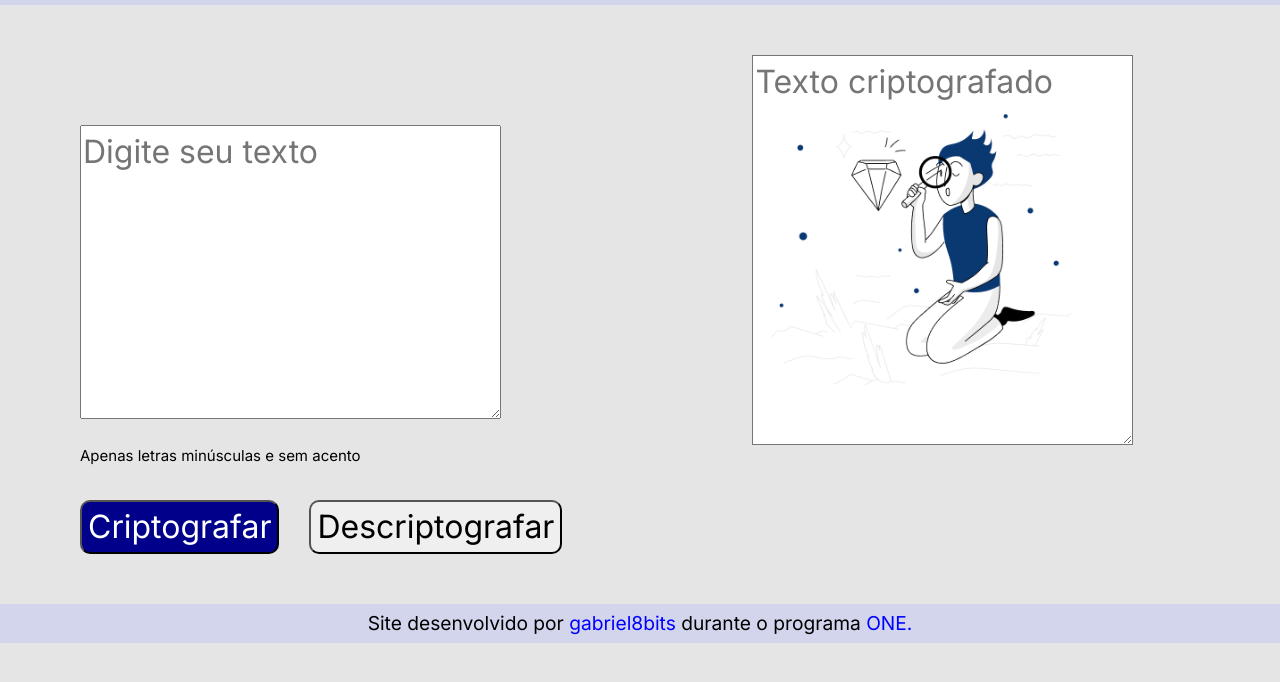
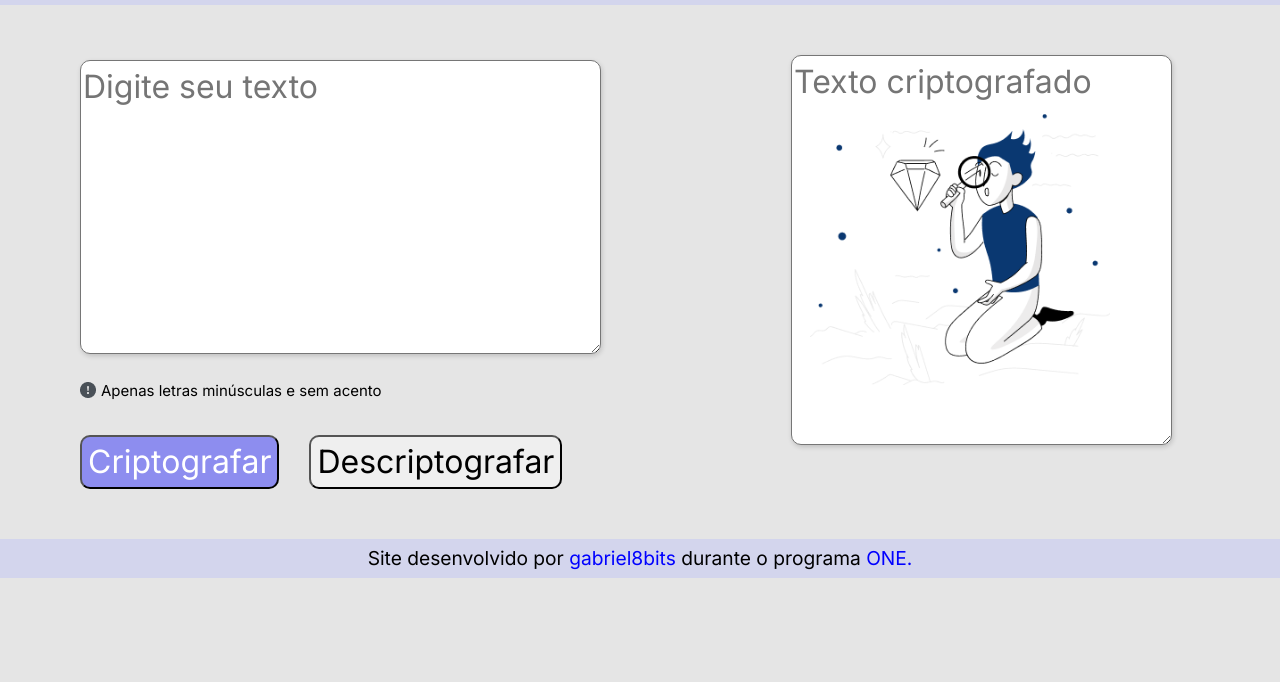
Before and after one commit to gabriel8bits/encripitador-one-oracle, a plain HTML site: page index.html in a window 1280 px wide. Shown: the part 56-738 px from the top of the page. Drawn offline with Linux system fonts and the light colour scheme.

Commit message:
adição de sombras, favico e texto de aviso

```diff
--- a/index.html
+++ b/index.html
@@ -7,6 +7,7 @@
     <title>Encriptador</title>
     <link rel="stylesheet" href="style/reset.css">
     <link rel="stylesheet" href="style/style.css">
+    <link rel="shortcut icon" href="img/favicon.ico" type="image/x-icon">
 </head>
 <body>
 
@@ -17,10 +18,10 @@
     <main>
         <section>
 
-            <textarea class="input-texto" cols="" rows="6" placeholder="Digite seu texto"></textarea>
+            <textarea class="input-texto" cols="25" rows="6" placeholder="Digite seu texto"></textarea>
 
             <div id="div-desaparece">
-                <h6 class="informacao">Apenas letras minúsculas e sem acento</h6>
+                <h6 class="informacao"> <img src="img/icone_aviso.png" alt="icone de aviso" class="icone-aviso">Apenas letras minúsculas e sem acento</h6>
             </div>
 
             <div class="botoes">
--- a/style/style.css
+++ b/style/style.css
@@ -22,8 +22,23 @@ main {
     margin: 0 0 50px 80px;
 }
 
+textarea {
+    border-radius: 10px;
+}
+
 .input-texto {
-    margin-top: 90px;
+    margin-top: 25px;
+    box-shadow: 1px 2px 5px #0000002a;
+}
+
+.informacao {
+    font-size: 15px;
+}
+
+.icone-aviso {
+    position: relative;
+    top: 2px;
+    margin-right: 5px;
 }
 
 .mensagem {
@@ -33,6 +48,7 @@ main {
     background-repeat: no-repeat;
     background-position: 18px;
     background-size: 300px;
+    box-shadow: 1px 2px 5px #0000002a;
 }
 
 .botoes {
@@ -49,7 +65,7 @@ main {
 }
 
 .encriptar {
-    background-color: #00008b;
+    background-color: #0000ff62;
     color: #ffffff;
     border-radius: 10px;
 }
@@ -57,10 +73,6 @@ main {
 .descriptografar {
     margin-left: 30px;
     border-radius: 10px;
-}
-
-.informacao {
-    font-size: 15px;
 }
 
 footer {
```
Also changed, not shown: img/favicon.ico (added).
